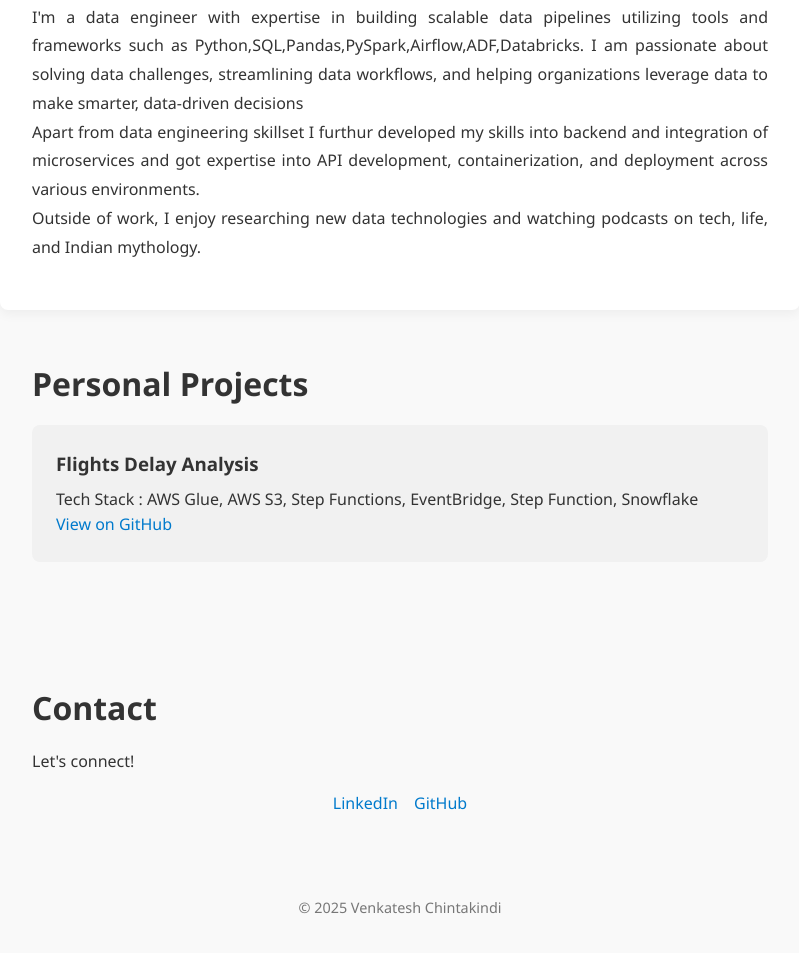
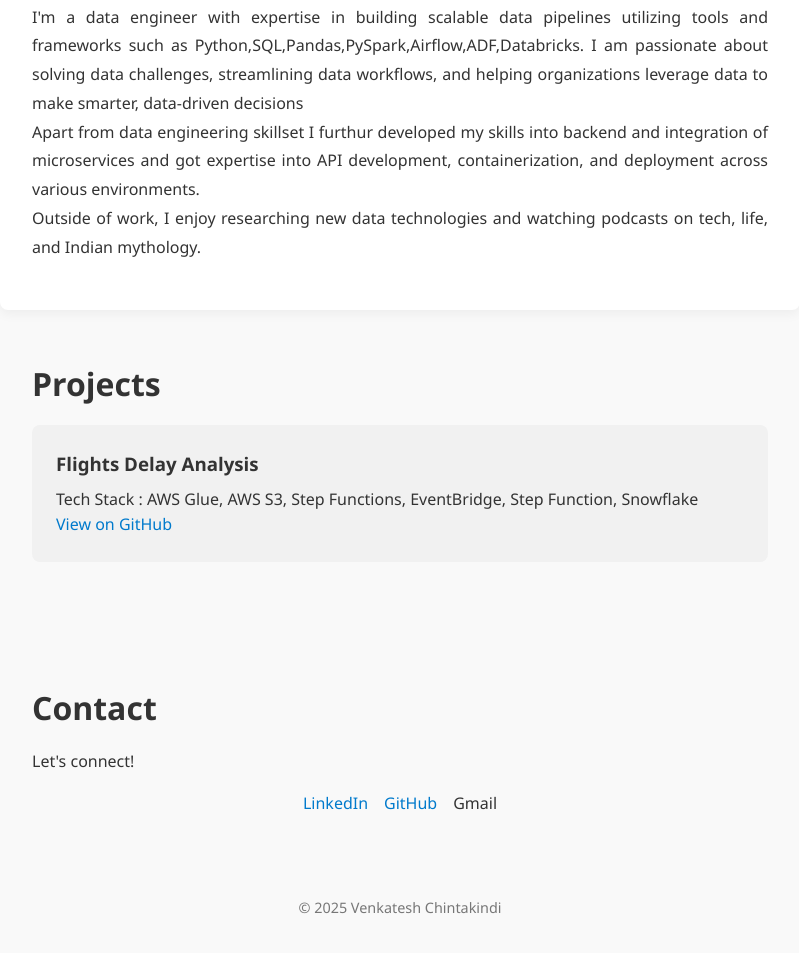
Before and after one commit to Venkatesh-admin/Venkatesh-Chintakindi.github.io, a plain HTML site: page index.html in a window 1280 px wide. Shown: the part 668-1621 px from the top of the page, without its empty margins (240-1039 px from the left). Drawn offline with Linux system fonts and the light colour scheme.

Commit message:
add changes in content

```diff
--- a/index.html
+++ b/index.html
@@ -33,7 +33,7 @@
   </section>
 
   <section id="projects">
-    <h2>Personal Projects</h2>
+    <h2>Projects</h2>
     <div class="project">
       <h3>Flights Delay Analysis</h3>
       <p>Tech Stack : AWS Glue, AWS S3, Step Functions, EventBridge, Step Function, Snowflake</p>
@@ -47,6 +47,7 @@
     <ul>
       <li><a href="https://www.linkedin.com/in/venkatesh-chintakindi-166778126/" target="_blank">LinkedIn</a></li>
       <li><a href="https://github.com/Venkatesh-admin" target="_blank">GitHub</a></li>
+      <li><a href="chinthakindivenkatesh0@gmail.com"></a>Gmail</a></li>
     </ul>
   </section>
 
```
